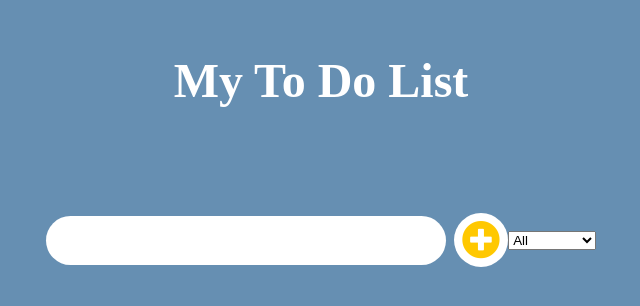
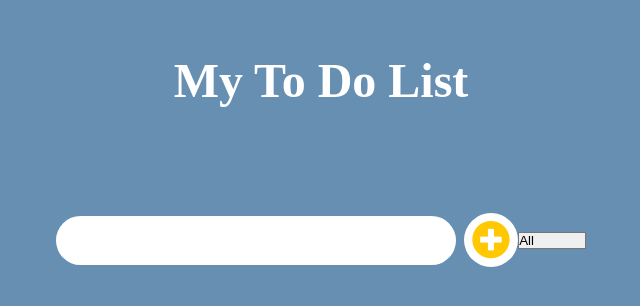
Before and after one commit to GulnazAlisherova/to-do-list, a plain HTML site: page index.html in a window 1280 px wide. Shown: the whole page, without its empty margins (319-959 px from the left). Drawn offline with Linux system fonts and the light colour scheme.

Commit message:
for select added some styling : appearance (none)

```diff
--- a/style.css
+++ b/style.css
@@ -98,3 +98,8 @@ form button:hover {
   transform: translateX(10rem);
   opacity: 0;
 }
+select {
+  -webkit-appearance: none;
+  -moz-appearance: none;
+  appearance: none;
+}
```
